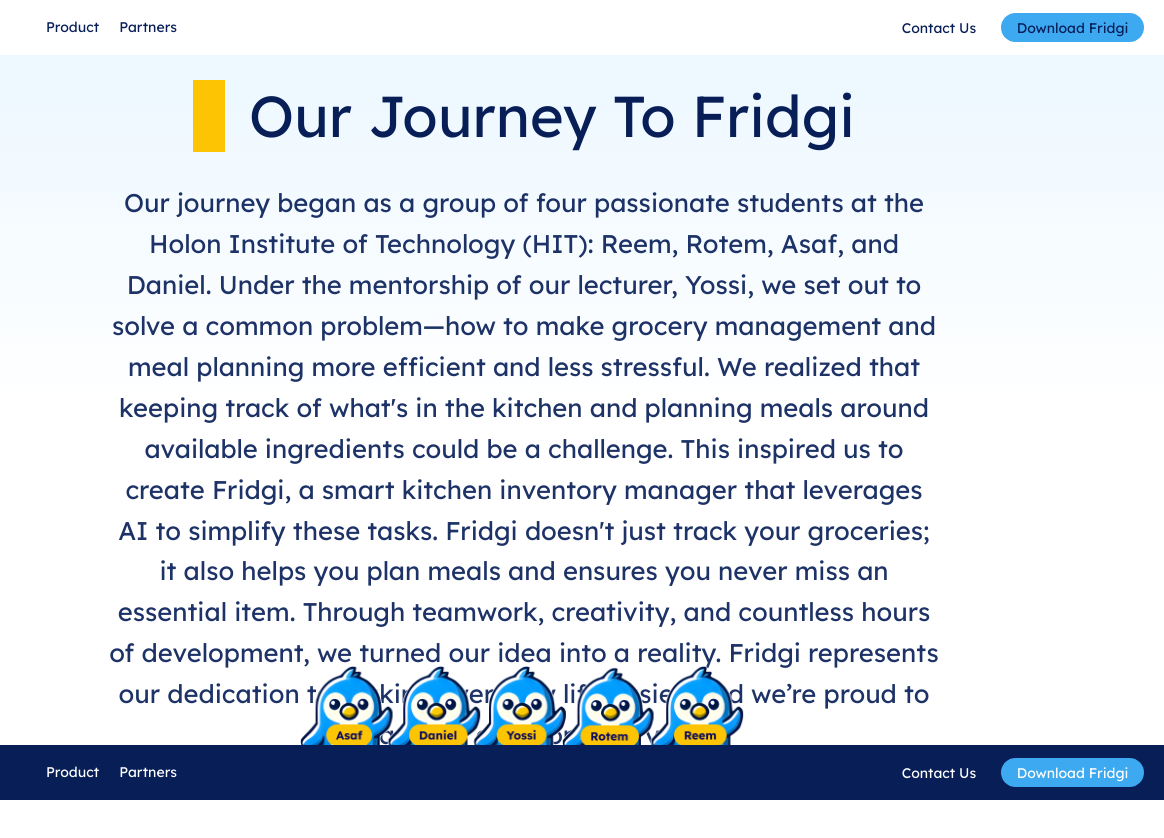
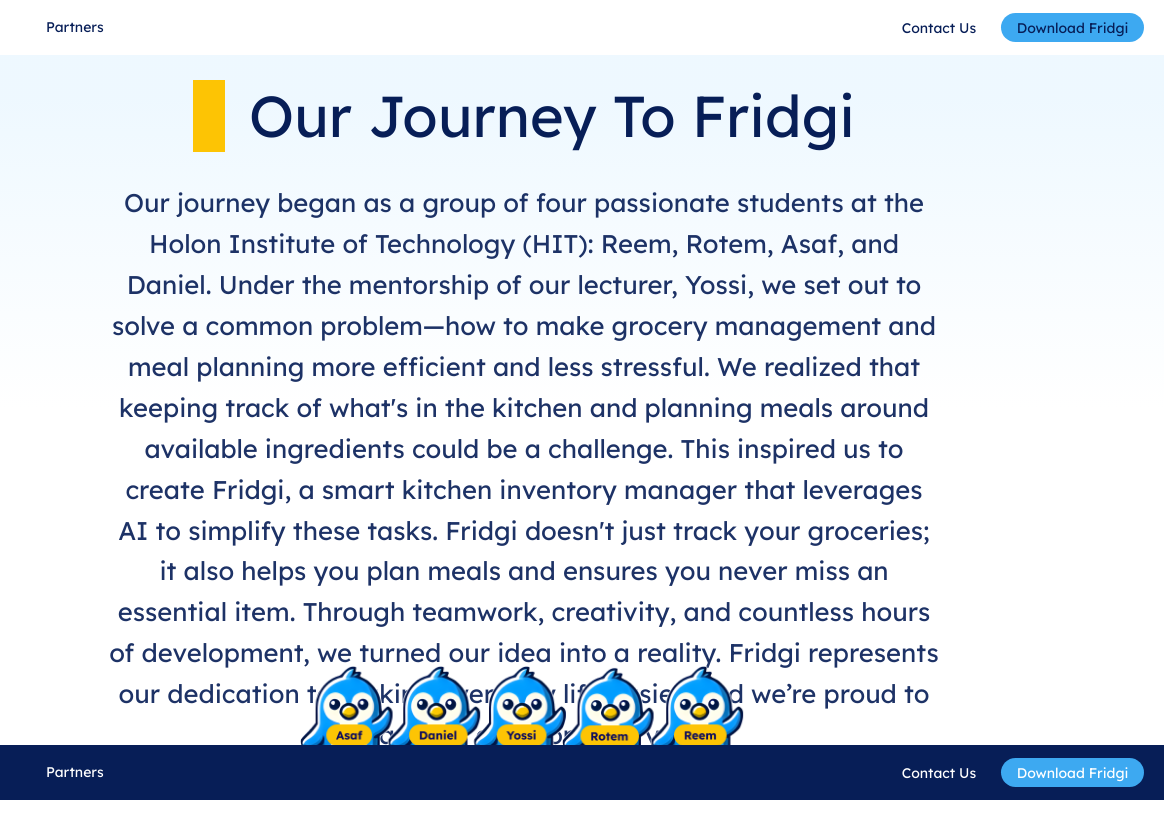
Before and after one commit to Reemb114/FridgiWebsite, a plain HTML site: page About.html in a window 1280 px wide. Shown: the full height of the page, 116-1280 px from the left. Drawn offline with nearby package versions, Linux system fonts and the light colour scheme.

Commit message:
removed product link

```diff
--- a/About.html
+++ b/About.html
@@ -32,11 +32,11 @@
                 <img class="fridgi-logo" src="img/fridgi-logo-1.png" />
               </div>
             </a>
-            <div class="product">
+            <!-- <div class="product">
               <a class="link" href="index.html#productSection">
                 <div class="why-fridgi-2">Product</div>
               </a>
-            </div>
+            </div> -->
             <div class="partners">
               <a class="link" href="Partners.html">
                 <div class="why-fridgi-2">Partners</div>
@@ -109,11 +109,11 @@
                       <img class="fridgi-logo" src="img/fridgi-logo.png" />
                     </div>
                   </a>
-                  <div class="product">
+                  <!-- <div class="product">
                     <a class="link" href="index.html#productSection">
                       <div class="why-fridgi">Product</div>
                     </a>
-                  </div>
+                  </div> -->
                   <div class="partners">
                     <a class="link" href="Partners.html">
                       <div class="why-fridgi">Partners</div>
```
Also changed, not shown: Demo.html (+4 -4 lines), Download.html (+4 -4 lines), Partners.html (+4 -4 lines), contact-us.html (+4 -4 lines), index.html (+4 -4 lines).
